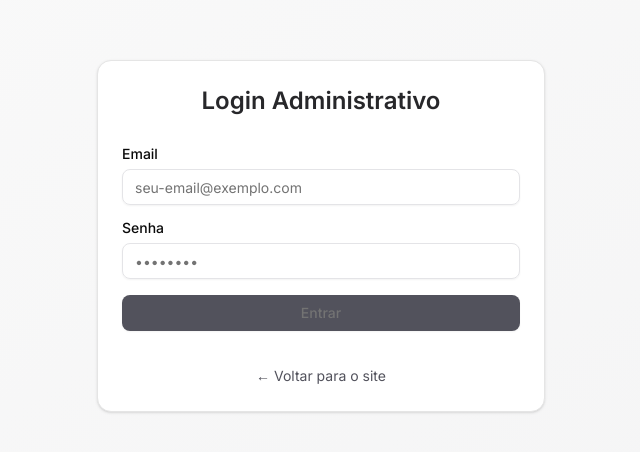
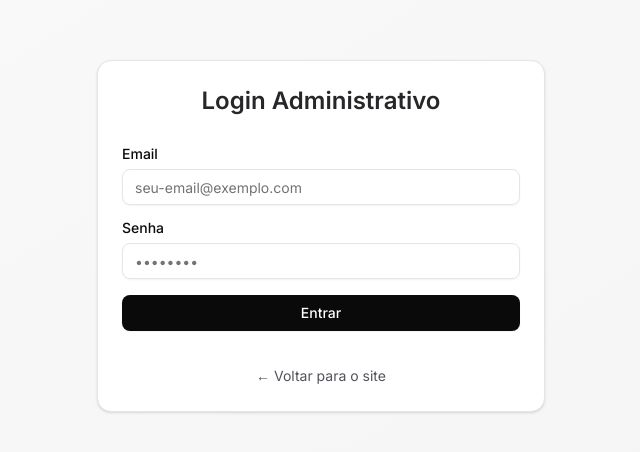
Before and after one commit to adeonir/golden-anniversary, a Next.js app: page /login in a window 1280 px wide. Shown: the part 164-616 px from the top of the page, without its empty margins (319-959 px from the left). Built offline with nearby package versions, Linux system fonts and the light colour scheme; no server answers; a web font is replaced by a local one.

Commit message:
feat: improve UI components and add new ones

```diff
--- a/package.json
+++ b/package.json
@@ -15,6 +15,7 @@
     "@radix-ui/react-avatar": "1.1.10",
     "@radix-ui/react-label": "2.1.7",
     "@radix-ui/react-slot": "1.2.3",
+    "@radix-ui/react-tabs": "1.1.12",
     "@supabase/ssr": "0.6.1",
     "@supabase/supabase-js": "2.52.0",
     "@t3-oss/env-nextjs": "0.13.8",
@@ -26,6 +27,7 @@
     "embla-carousel-react": "8.6.0",
     "lucide-react": "0.525.0",
     "next": "15.4.3",
+    "radix-ui": "1.4.2",
     "react": "19.1.0",
     "react-dom": "19.1.0",
     "react-hook-form": "7.60.0",
--- a/src/components/app/guestbook/guestbook-form.tsx
+++ b/src/components/app/guestbook/guestbook-form.tsx
@@ -55,7 +55,7 @@ export function GuestbookForm() {
                 <FormItem>
                   <FormLabel className="font-medium text-zinc-700">Seu nome ou família</FormLabel>
                   <FormControl>
-                    <Input placeholder="ex: João e Maria Souza" {...field} />
+                    <Input placeholder="ex: João e Maria Souza" variant="primary" {...field} />
                   </FormControl>
                   <FormMessage />
                 </FormItem>
@@ -72,6 +72,7 @@ export function GuestbookForm() {
                     <Textarea
                       className="min-h-40"
                       placeholder="Deixe aqui sua mensagem de carinho e felicitações..."
+                      variant="primary"
                       {...field}
                     />
                   </FormControl>
--- a/src/components/app/login-form.tsx
+++ b/src/components/app/login-form.tsx
@@ -42,12 +42,7 @@ export function LoginForm() {
             <FormItem>
               <FormLabel>Email</FormLabel>
               <FormControl>
-                <Input
-                  {...field}
-                  className="border-zinc-200 focus:border-zinc-400! focus-visible:ring-zinc-400/30"
-                  placeholder="seu-email@exemplo.com"
-                  type="email"
-                />
+                <Input {...field} placeholder="seu-email@exemplo.com" type="email" />
               </FormControl>
               <FormMessage />
             </FormItem>
@@ -60,18 +55,13 @@ export function LoginForm() {
             <FormItem>
               <FormLabel>Senha</FormLabel>
               <FormControl>
-                <Input
-                  {...field}
-                  className="border-zinc-200 focus:border-zinc-400! focus-visible:ring-zinc-400/30"
-                  placeholder="••••••••"
-                  type="password"
-                />
+                <Input {...field} placeholder="••••••••" type="password" />
               </FormControl>
               <FormMessage />
             </FormItem>
           )}
         />
-        <Button className="w-full bg-zinc-600 hover:bg-zinc-700" disabled={form.formState.isSubmitting} type="submit">
+        <Button className="w-full" disabled={form.formState.isSubmitting} type="submit">
           {form.formState.isSubmitting ? 'Entrando...' : 'Entrar'}
         </Button>
         <div className="mt-4 text-center">
--- /dev/null
+++ b/src/components/ui/badge.tsx
@@ -0,0 +1,37 @@
+import { cva, type VariantProps } from 'class-variance-authority'
+import { Slot } from 'radix-ui'
+import type * as React from 'react'
+
+import { cn } from '~/lib/utils'
+
+const badgeVariants = cva(
+  'inline-flex w-fit shrink-0 items-center justify-center gap-1 whitespace-nowrap rounded-full border px-1.5 font-medium text-xs leading-normal transition-[color,box-shadow] focus-visible:border-ring focus-visible:ring-[3px] focus-visible:ring-ring/50 [&>svg]:pointer-events-none [&>svg]:shrink-0',
+  {
+    variants: {
+      variant: {
+        default: 'border-transparent bg-muted text-muted-foreground [a&]:hover:bg-muted/90',
+        primary: 'border-transparent bg-primary text-primary-foreground [a&]:hover:bg-primary/90',
+        secondary: 'border-transparent bg-secondary text-secondary-foreground [a&]:hover:bg-secondary/90',
+        destructive:
+          'border-transparent bg-destructive text-white focus-visible:ring-destructive/20 dark:focus-visible:ring-destructive/40 [a&]:hover:bg-destructive/90',
+        outline: 'text-foreground [a&]:hover:bg-accent [a&]:hover:text-accent-foreground',
+      },
+    },
+    defaultVariants: {
+      variant: 'default',
+    },
+  },
+)
+
+function Badge({
+  className,
+  variant,
+  asChild = false,
+  ...props
+}: React.ComponentProps<'span'> & VariantProps<typeof badgeVariants> & { asChild?: boolean }) {
+  const Comp = asChild ? Slot.Root : 'span'
+
+  return <Comp className={cn(badgeVariants({ variant }), className)} data-slot="badge" {...props} />
+}
+
+export { Badge, badgeVariants }
--- a/src/components/ui/button.tsx
+++ b/src/components/ui/button.tsx
@@ -5,17 +5,18 @@ import type * as React from 'react'
 import { cn } from '~/lib/utils'
 
 const buttonVariants = cva(
-  "inline-flex shrink-0 cursor-pointer items-center justify-center gap-2 whitespace-nowrap rounded-md font-medium text-sm outline-none transition-all focus-visible:border-ring focus-visible:ring-[3px] focus-visible:ring-ring/30 disabled:pointer-events-none disabled:opacity-50 aria-invalid:border-destructive aria-invalid:ring-destructive/20 [&_svg:not([class*='size-'])]:size-4 [&_svg]:pointer-events-none [&_svg]:shrink-0",
+  "inline-flex shrink-0 cursor-pointer items-center justify-center gap-2 whitespace-nowrap rounded-md font-medium text-sm outline-none transition-all focus-visible:ring-[3px] disabled:pointer-events-none disabled:opacity-50 aria-invalid:border-destructive aria-invalid:ring-destructive/20 [&_svg:not([class*='size-'])]:size-4 [&_svg]:pointer-events-none [&_svg]:shrink-0",
   {
     variants: {
       variant: {
-        default: 'bg-muted text-muted-foreground shadow-xs hover:bg-muted/90',
-        primary: 'bg-primary text-primary-foreground shadow-xs hover:bg-primary/90',
+        default: 'bg-foreground text-background shadow-xs hover:bg-foreground/90 focus-visible:ring-foreground/30',
+        primary: 'bg-primary text-primary-foreground shadow-xs hover:bg-primary/90 focus-visible:ring-ring/30',
+        secondary: 'bg-secondary text-secondary-foreground shadow-xs hover:bg-secondary/80 focus-visible:ring-ring/30',
         destructive: 'bg-destructive text-white shadow-xs hover:bg-destructive/90 focus-visible:ring-destructive/20',
-        outline: 'border bg-background shadow-xs hover:bg-accent hover:text-accent-foreground',
-        secondary: 'bg-secondary text-secondary-foreground shadow-xs hover:bg-secondary/80',
-        ghost: 'hover:bg-accent hover:text-accent-foreground',
-        link: 'text-primary underline-offset-4 hover:underline',
+        outline:
+          'border bg-background shadow-xs hover:bg-accent hover:text-accent-foreground focus-visible:ring-ring/30',
+        ghost: 'hover:bg-accent hover:text-accent-foreground focus-visible:ring-accent/30',
+        link: 'text-primary underline-offset-4 hover:underline focus-visible:ring-ring/30',
       },
       size: {
         default: 'h-9 px-4 py-2 has-[>svg]:px-3',
--- a/src/components/ui/input.tsx
+++ b/src/components/ui/input.tsx
@@ -1,21 +1,31 @@
+import { cva, type VariantProps } from 'class-variance-authority'
 import type * as React from 'react'
 
 import { cn } from '~/lib/utils'
 
-function Input({ className, type, ...props }: React.ComponentProps<'input'>) {
-  return (
-    <input
-      className={cn(
-        'flex h-9 w-full min-w-0 rounded-md border border-input bg-transparent px-3 py-1 text-base shadow-xs outline-none transition-[color,box-shadow] selection:bg-primary selection:text-primary-foreground file:inline-flex file:h-7 file:border-0 file:bg-transparent file:font-medium file:text-foreground file:text-sm placeholder:text-muted-foreground disabled:pointer-events-none disabled:cursor-not-allowed disabled:opacity-50 md:text-sm',
-        'focus-visible:border-ring focus-visible:ring-[3px] focus-visible:ring-ring/20',
-        'aria-invalid:border-destructive aria-invalid:ring-destructive/20',
-        className,
-      )}
-      data-slot="input"
-      type={type}
-      {...props}
-    />
-  )
+const inputVariants = cva(
+  'flex h-9 w-full min-w-0 rounded-md border bg-transparent px-3 py-1 text-base shadow-xs outline-none transition-[color,box-shadow] selection:bg-primary selection:text-primary-foreground file:inline-flex file:h-7 file:border-0 file:bg-transparent file:font-medium file:text-foreground file:text-sm placeholder:text-muted-foreground disabled:pointer-events-none disabled:cursor-not-allowed disabled:opacity-50 aria-invalid:border-destructive aria-invalid:ring-destructive/20 md:text-sm',
+  {
+    variants: {
+      variant: {
+        default:
+          'border-input focus-visible:border-foreground focus-visible:ring-[3px] focus-visible:ring-foreground/20',
+        primary: 'border-border focus-visible:border-ring focus-visible:ring-[3px] focus-visible:ring-ring/30',
+      },
+    },
+    defaultVariants: {
+      variant: 'default',
+    },
+  },
+)
+
+function Input({
+  className,
+  variant,
+  type,
+  ...props
+}: React.ComponentProps<'input'> & VariantProps<typeof inputVariants>) {
+  return <input className={cn(inputVariants({ variant, className }))} data-slot="input" type={type} {...props} />
 }
 
 export { Input }
--- a/src/components/ui/textarea.tsx
+++ b/src/components/ui/textarea.tsx
@@ -1,18 +1,30 @@
+import { cva, type VariantProps } from 'class-variance-authority'
 import type * as React from 'react'
 
 import { cn } from '~/lib/utils'
 
-function Textarea({ className, ...props }: React.ComponentProps<'textarea'>) {
-  return (
-    <textarea
-      className={cn(
-        'field-sizing-content flex min-h-16 w-full rounded-md border border-input bg-transparent px-3 py-2 text-base shadow-xs outline-none transition-[color,box-shadow] placeholder:text-muted-foreground focus-visible:border-ring focus-visible:ring-[3px] focus-visible:ring-ring/30 disabled:cursor-not-allowed disabled:opacity-50 aria-invalid:border-destructive aria-invalid:ring-destructive/20 md:text-sm',
-        className,
-      )}
-      data-slot="textarea"
-      {...props}
-    />
-  )
+const textareaVariants = cva(
+  'field-sizing-content flex min-h-16 w-full rounded-md border bg-transparent px-3 py-2 text-base shadow-xs outline-none transition-[color,box-shadow] placeholder:text-muted-foreground disabled:cursor-not-allowed disabled:opacity-50 aria-invalid:border-destructive aria-invalid:ring-destructive/20 md:text-sm',
+  {
+    variants: {
+      variant: {
+        default:
+          'border-input focus-visible:border-foreground focus-visible:ring-[3px] focus-visible:ring-foreground/20',
+        primary: 'border-border focus-visible:border-ring focus-visible:ring-[3px] focus-visible:ring-ring/30',
+      },
+    },
+    defaultVariants: {
+      variant: 'default',
+    },
+  },
+)
+
+function Textarea({
+  className,
+  variant,
+  ...props
+}: React.ComponentProps<'textarea'> & VariantProps<typeof textareaVariants>) {
+  return <textarea className={cn(textareaVariants({ variant, className }))} data-slot="textarea" {...props} />
 }
 
 export { Textarea }
```
Also changed, not shown: src/components/ui/scroll-area.tsx (added, +45 -0 lines), src/components/ui/tabs.tsx (added, +42 -0 lines), 1 other file (tests, documents, lock files or other folders).
